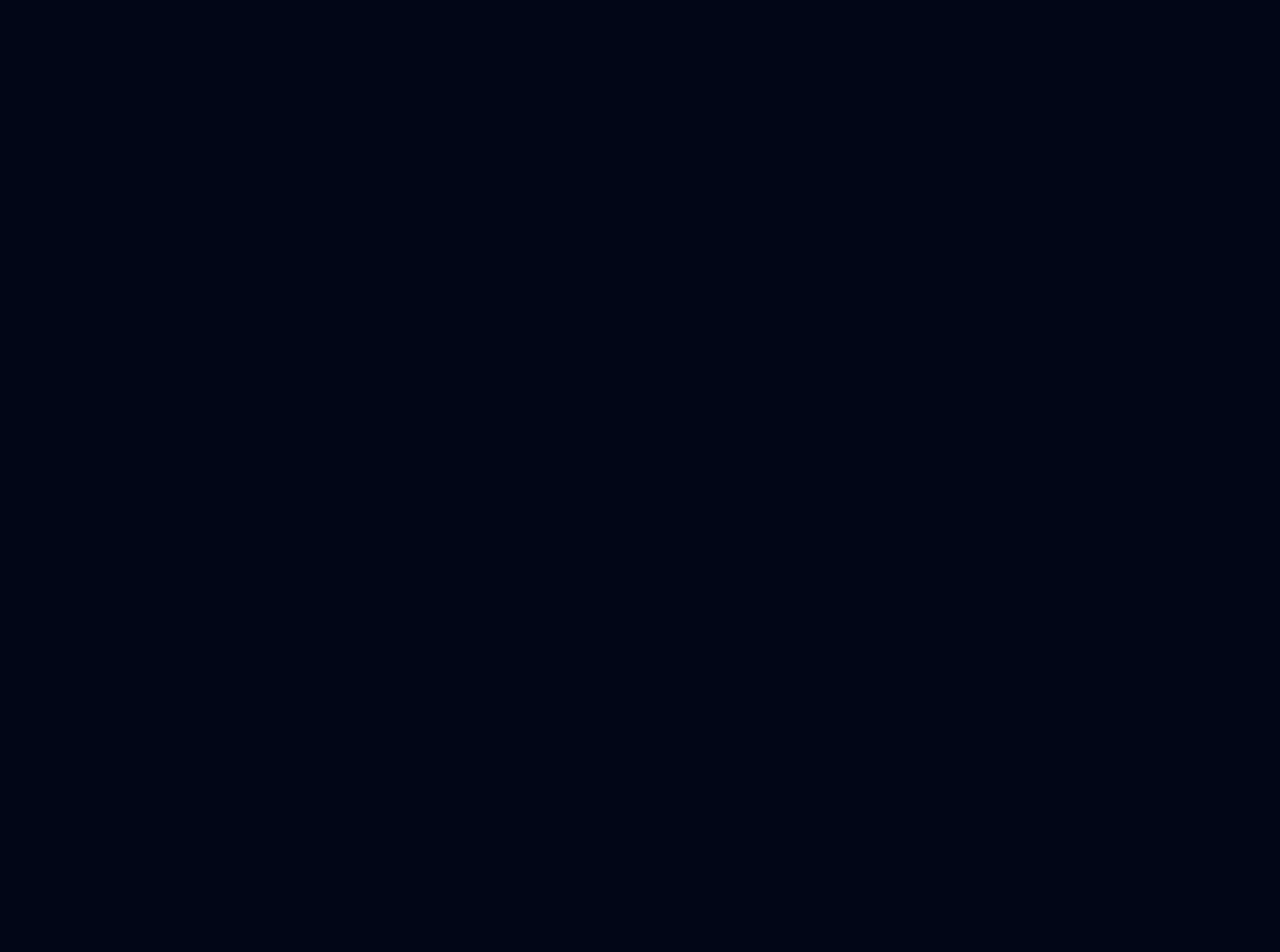
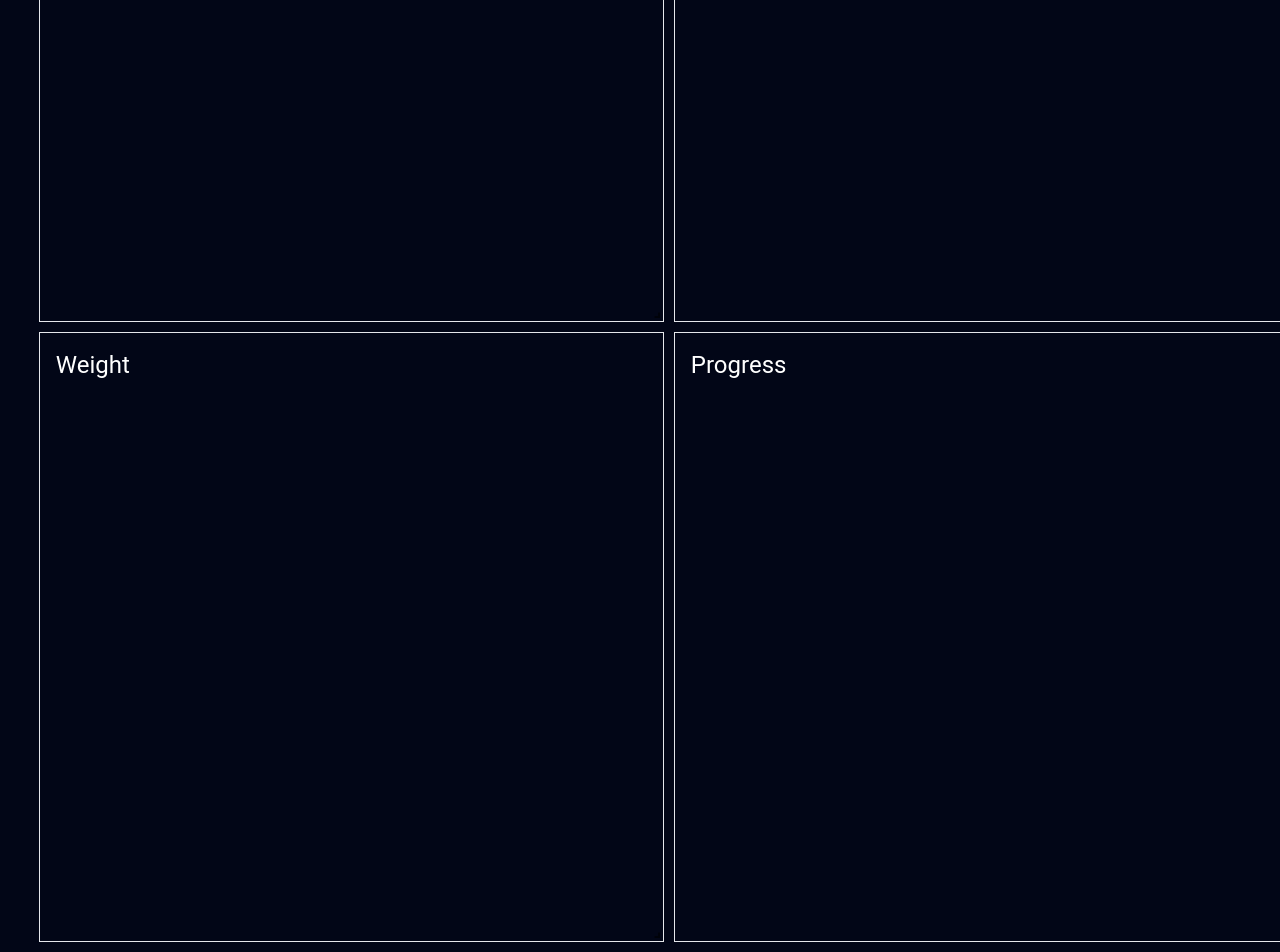
Before and after one commit to AdamsIncorporated/pump, a React app in the folder frontend/: page / in a window 1280 px wide. Shown: the part 327-1279 px from the top of the page. Before the commit the page ends 800 px from the top, so only its background shows below. Built offline with nearby package versions, Linux system fonts and the light colour scheme.

Commit message:
created a resizable grid

```diff
--- a/frontend/package.json
+++ b/frontend/package.json
@@ -20,6 +20,8 @@
     "mini-css-extract-plugin": "^2.9.2",
     "react": "^19.1.0",
     "react-dom": "^19.1.0",
+    "react-grid-layout": "^1.5.1",
+    "react-resizable": "^3.0.5",
     "web-vitals": "^4.2.4"
   },
   "devDependencies": {
--- a/frontend/src/app/App.tsx
+++ b/frontend/src/app/App.tsx
@@ -1,8 +1,56 @@
 import React from "react";
+import ReactGridLayout from "react-grid-layout";
+import "react-grid-layout/css/styles.css";
+import "react-resizable/css/styles.css";
 
 function App() {
+  const layout = [
+    { i: "1", x: 0, y: 0, w: 2, h: 2 },
+    { i: "2", x: 2, y: 0, w: 2, h: 2 },
+    { i: "3", x: 0, y: 2, w: 2, h: 2 },
+    { i: "4", x: 2, y: 2, w: 2, h: 2 },
+  ];
+
   return (
-    "Hello World!"
+    <div className="h-screen w-full flex justify-center items-center">
+      <div className="w-full h-full p-4">
+        <ReactGridLayout
+          className="layout"
+          layout={layout}
+          cols={4}
+          rowHeight={300}
+          width={window.innerWidth} // Make the width equal to the screen width
+          isResizable={true}
+          compactType={null} // Prevents grid items from auto-arranging when resized
+          draggableHandle=".drag-handle"
+        >
+          <div
+            key="1"
+            className="border border-2-white text-white p-4 items-center text-2xl bold"
+          >
+            Calories
+          </div>
+          <div
+            key="2"
+            className="border border-2-white text-white p-4 items-center text-2xl bold"
+          >
+            Fitness
+          </div>
+          <div
+            key="3"
+            className="border border-2-white text-white p-4 items-center text-2xl bold"
+          >
+            Weight
+          </div>
+          <div
+            key="4"
+            className="border border-2-white text-white p-4 items-center text-2xl bold"
+          >
+            Progress
+          </div>
+        </ReactGridLayout>
+      </div>
+    </div>
   );
 }
 
--- a/frontend/tailwind.config.js
+++ b/frontend/tailwind.config.js
@@ -4,7 +4,7 @@ module.exports = {
   theme: {
     extend: {
       fontFamily: {
-        sans: ["Consolas", "sans-serif"],
+        sans: ["Roboto", "sans-serif"],
       },
     },
   },
```
Also changed, not shown: 1 other file (tests, documents, lock files or other folders).
